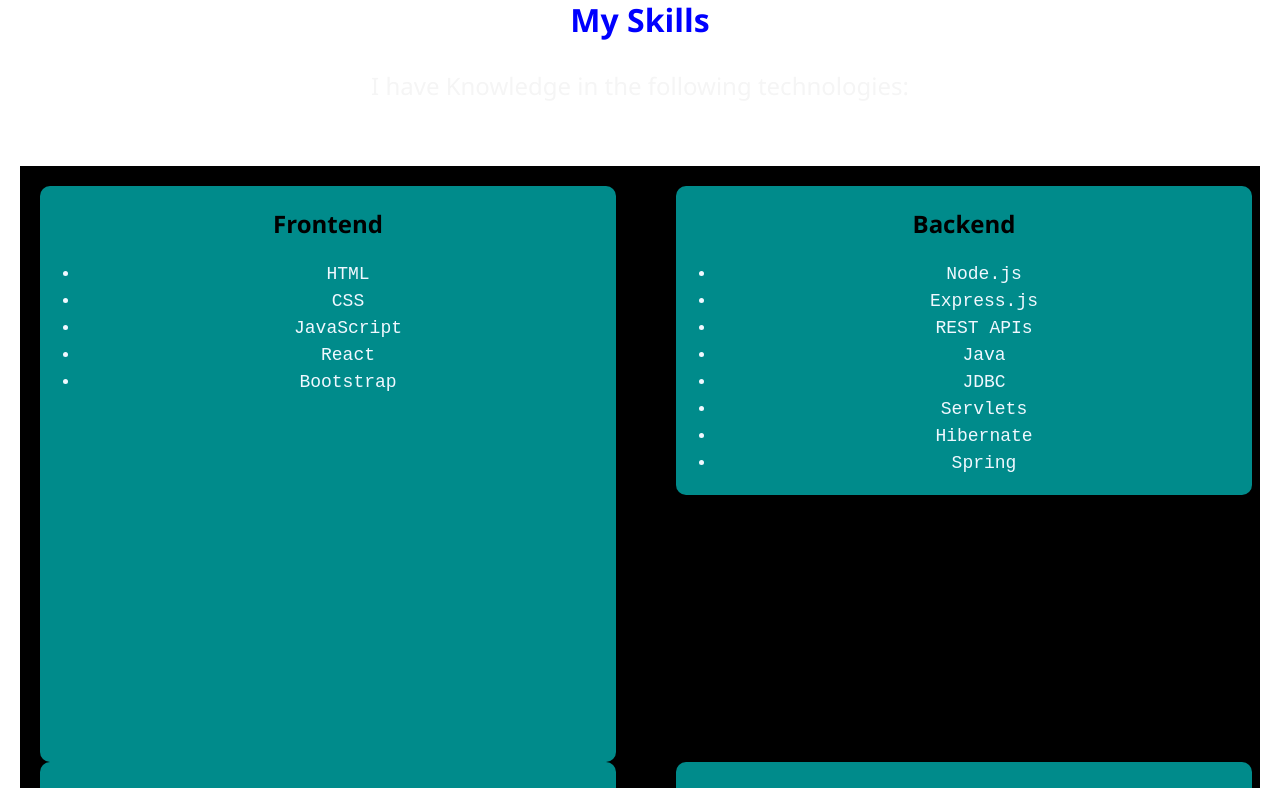
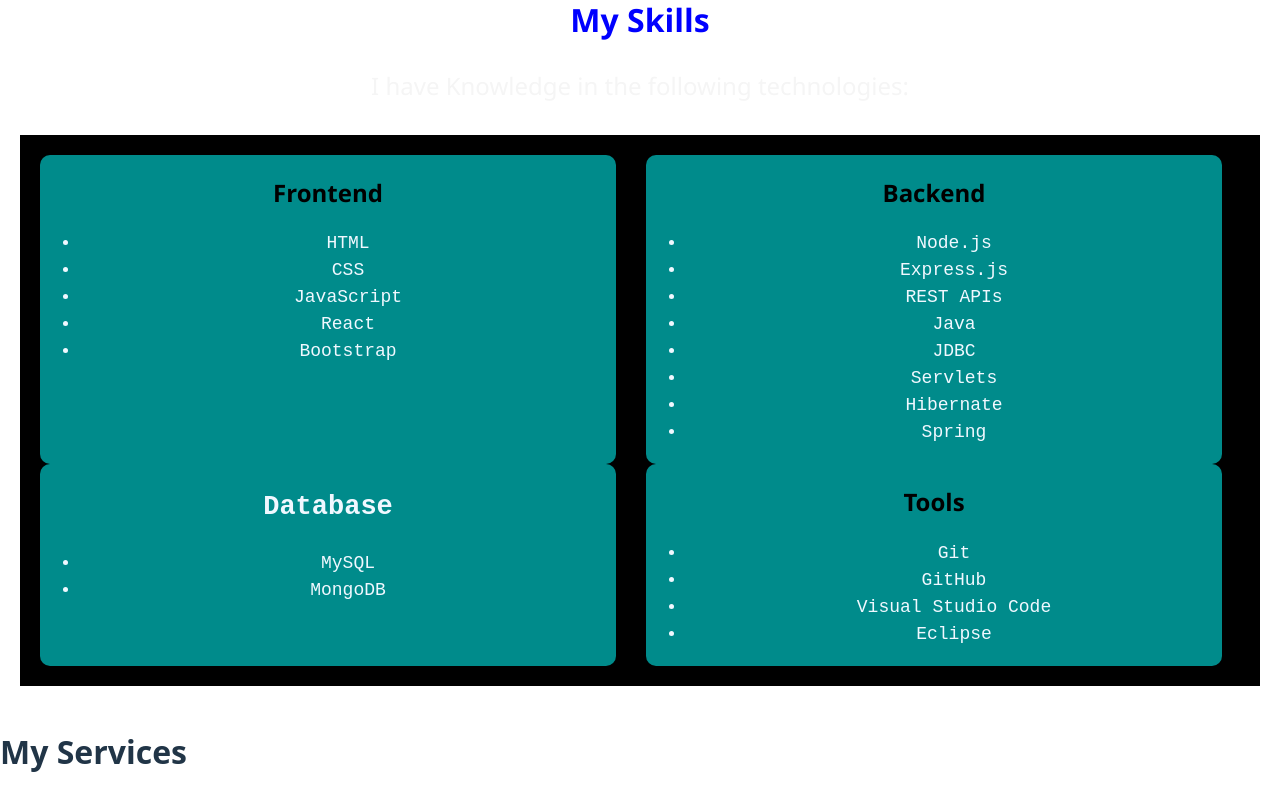
Before and after one commit to PavanMech321/portfolio-2, a React (Vite) app: page / in a window 1280 px wide. Shown: the part 1600-2388 px from the top of the page. Built offline with nearby package versions, Linux system fonts and the light colour scheme.

Commit message:
Update App.css

```diff
--- a/src/App.css
+++ b/src/App.css
@@ -829,7 +829,6 @@ body{
     margin-top: 20%;
 }
 .Home{
-  height: auto;
   margin-top: 6%;
   display: grid;
   grid-template-columns: 40vw 40vw;
@@ -915,9 +914,8 @@ body{
 .skill{
   display: grid;
   grid-template-columns: 45vw 45vw;
-  grid-template-rows: 45vw 45vw;
-  column-gap: 5%;
-  margin-top: 5%;
+  column-gap: 2.5%;
+  margin-top: 2.5%;
   background-color: black;
   color:aliceblue;
   box-shadow: 10px 10px 20px white;
@@ -934,7 +932,6 @@ body{
   font-family: 'Segoe UI', Tahoma, Geneva, Verdana, sans-serif;
 }
 .backend{
-  height: fit-content;
   border-radius: 10px;
   background-color: darkcyan;
 }
```
